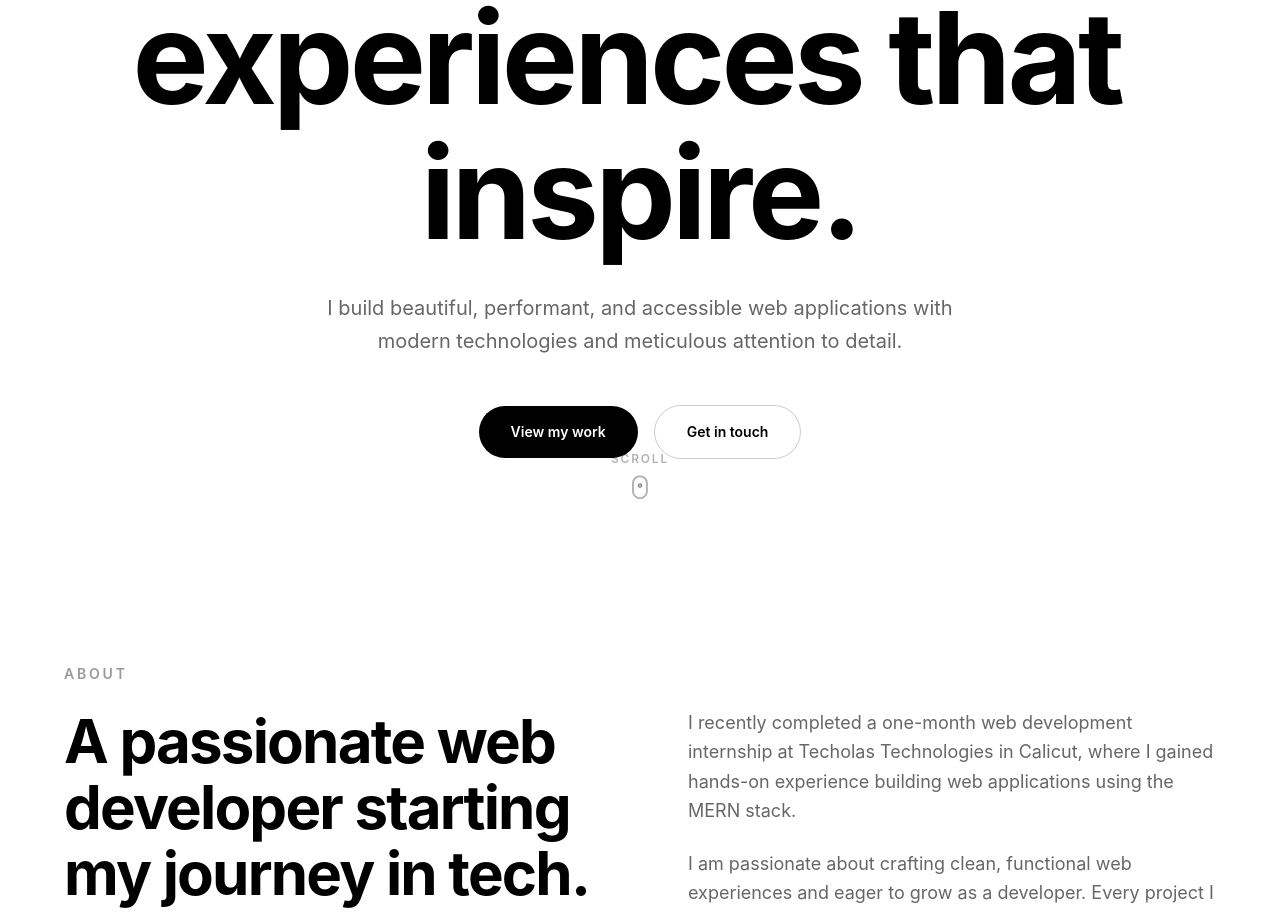
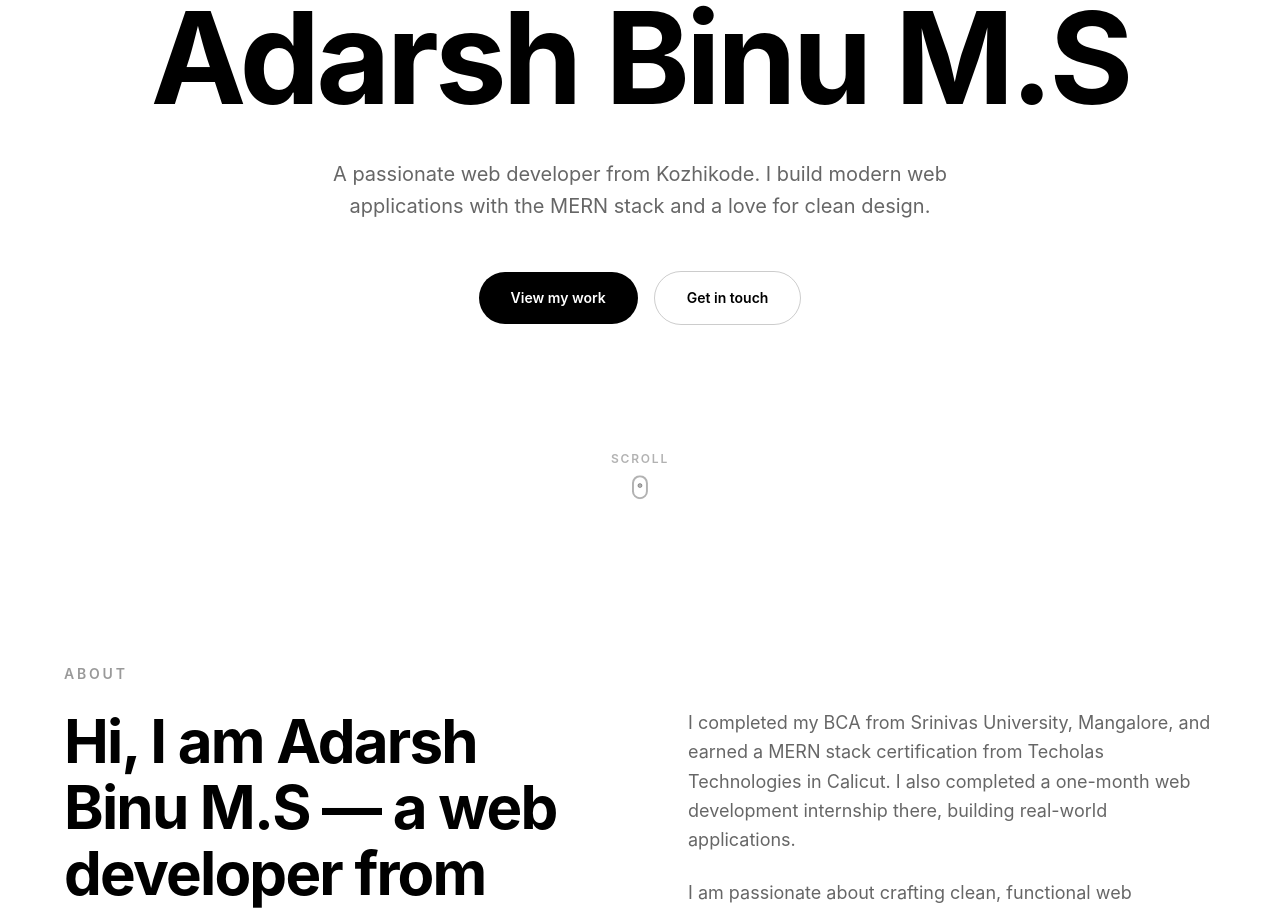
Before and after one commit to abms09/portfolio, a React app: page / in a window 1280 px wide. Shown: the part 264-1177 px from the top of the page. Built offline with nearby package versions, Linux system fonts and the light colour scheme; the HTML template or start-up script is replaced by a standard one.

Commit message:
Update About and Hero sections with personal info

```diff
--- a/src/components/About.jsx
+++ b/src/components/About.jsx
@@ -3,9 +3,9 @@ import Section from './Section'
 import Container from './Container'
 
 const stats = [
-  { value: '1', label: 'Internship completed' },
-  { value: '3', label: 'Projects built' },
-  { value: '1', label: 'Month of experience' },
+  { value: 'BCA', label: 'Srinivas University, Mangalore' },
+  { value: 'MERN', label: 'Full-stack certification' },
+  { value: '1', label: 'Internship at Techolas' },
 ]
 
 export default function About() {
@@ -30,7 +30,7 @@ export default function About() {
             transition={{ duration: 0.7, delay: 0.1, ease: [0.25, 0.1, 0, 1] }}
           >
             <h2 className="text-4xl font-bold leading-[1.1] tracking-[-0.03em] text-black sm:text-5xl md:text-6xl">
-              A passionate web developer starting my journey in tech.
+              Hi, I am Adarsh Binu M.S — a web developer from Kozhikode.
             </h2>
           </motion.div>
 
@@ -42,9 +42,10 @@ export default function About() {
             className="flex flex-col justify-center gap-6"
           >
             <p className="text-lg leading-relaxed text-black/60">
-              I recently completed a one-month web development internship
-              at Techolas Technologies in Calicut, where I gained hands-on
-              experience building web applications using the MERN stack.
+              I completed my BCA from Srinivas University, Mangalore, and
+              earned a MERN stack certification from Techolas Technologies
+              in Calicut. I also completed a one-month web development
+              internship there, building real-world applications.
             </p>
             <p className="text-lg leading-relaxed text-black/60">
               I am passionate about crafting clean, functional web experiences
--- a/src/components/Hero.jsx
+++ b/src/components/Hero.jsx
@@ -17,7 +17,7 @@ export default function Hero() {
         </motion.p>
 
         <AnimatedText
-          text="Crafting digital experiences that inspire."
+          text="Adarsh Binu M.S"
           as="h1"
           className="max-w-5xl text-5xl font-bold leading-[1.05] tracking-[-0.03em] text-black sm:text-6xl md:text-7xl lg:text-8xl xl:text-9xl"
         />
@@ -28,8 +28,8 @@ export default function Hero() {
           transition={{ duration: 0.8, delay: 0.6, ease: [0.25, 0.1, 0, 1] }}
           className="mt-8 max-w-2xl text-lg leading-relaxed text-black/60 md:text-xl"
         >
-          I build beautiful, performant, and accessible web applications
-          with modern technologies and meticulous attention to detail.
+          A passionate web developer from Kozhikode. I build modern web
+          applications with the MERN stack and a love for clean design.
         </motion.p>
 
         <motion.div
```
